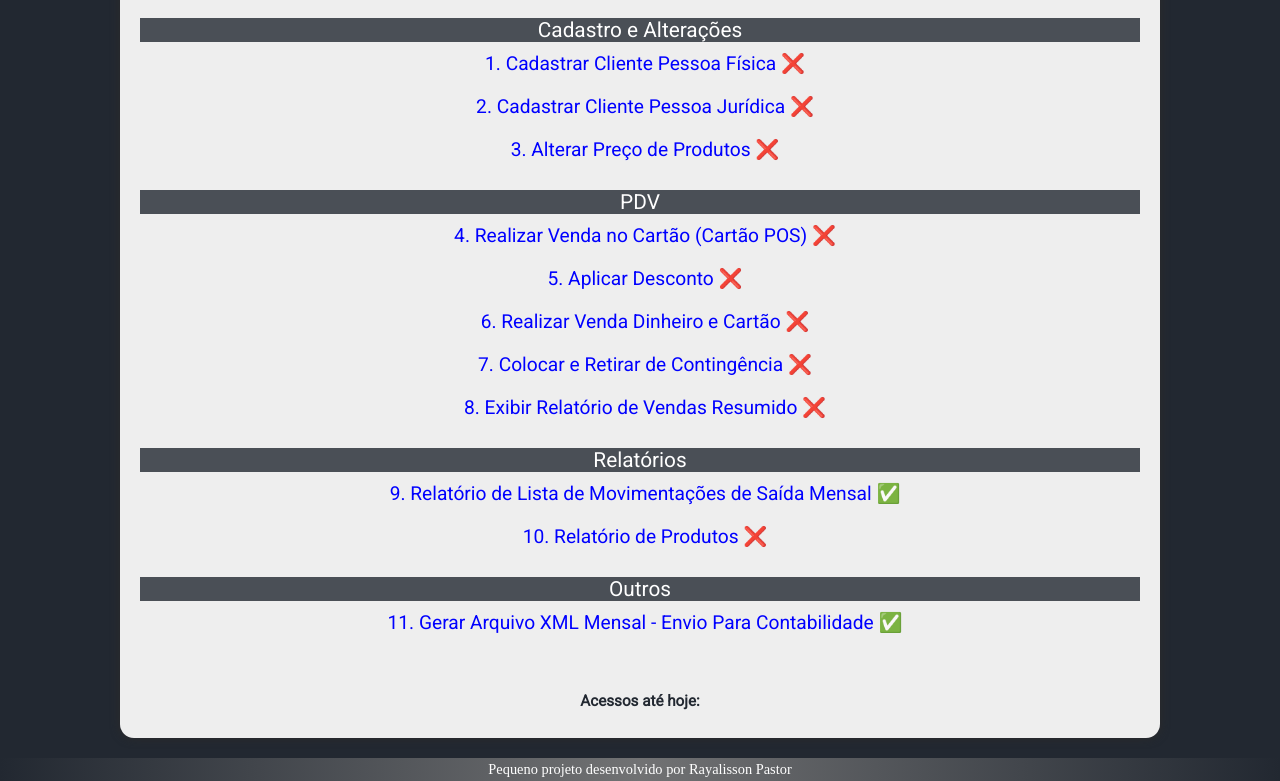
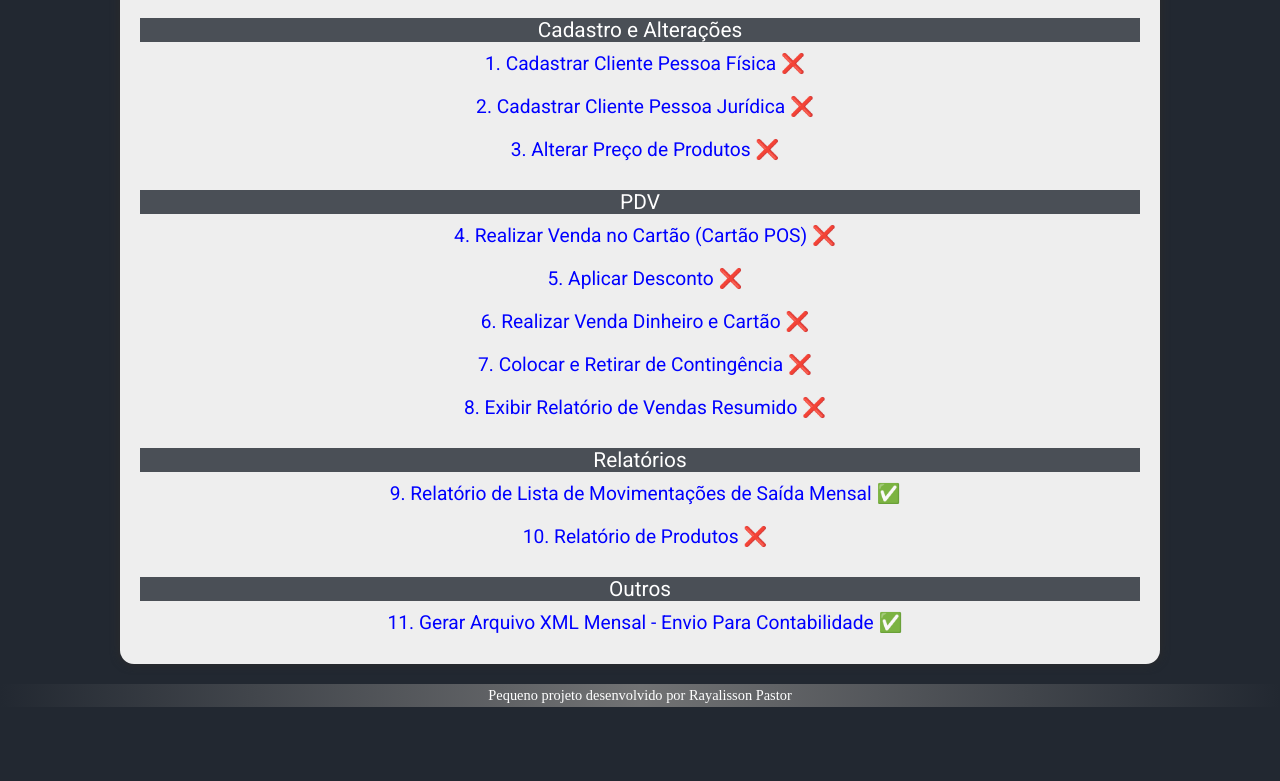
Before and after one commit to RayalissonP/ajuda_sistemas, a plain HTML site: page sumario_g6.html in a window 1280 px wide. Shown: the part 86-867 px from the top of the page. After the commit the page ends 800 px from the top, so only its background shows below. Drawn offline with Linux system fonts and the light colour scheme.

Commit message:
Remoção do contador

```diff
--- a/assets/styles/style_sumario.css
+++ b/assets/styles/style_sumario.css
@@ -29,18 +29,6 @@ li a:hover {
    color: white;
 }
 
-.counter {
-   padding-top: 40px;
-   text-align: center;
-}
-
-.counter p {
-   margin: 8px;
-   font-weight: 600;
-   font-size: 0.95em;
-   color: #222831;
-}
-
 footer {
    background-image: linear-gradient(to right, #222831, rgba(128, 128, 128, 0.842), #222831);
    color: white;
--- a/sumario_g6.html
+++ b/sumario_g6.html
@@ -33,10 +33,6 @@
                <li><a href="xml_para_contabilidade.html">Gerar Arquivo XML Mensal - Envio Para Contabilidade &#x2705</a></li>
             </ol>
          </div>
-         <div class="counter">
-            <p>Acessos até hoje:</p>
-            <script type="text/javascript" src="//counter.websiteout.net/js/9/0/0/1"></script>
-         </div>
       </div>
    </main>
    <footer>
```
